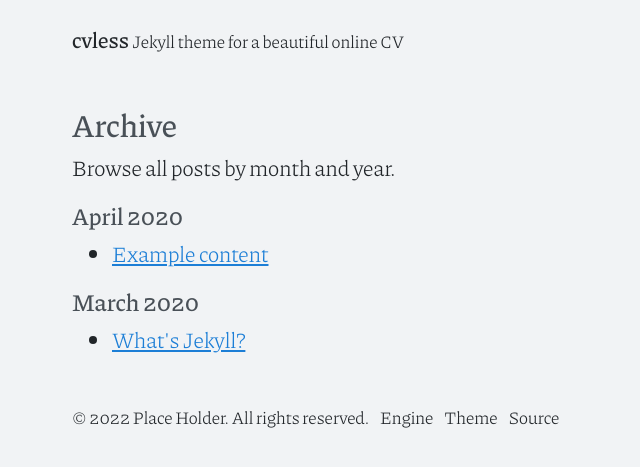
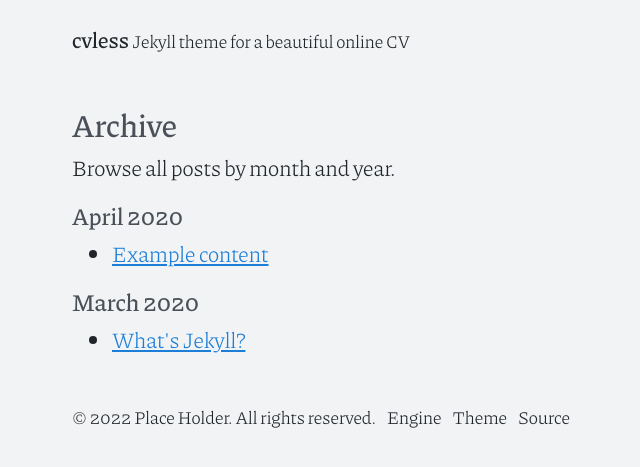
Before and after one commit to piazzai/cvless, a Jekyll site: the page built from archive.md, in a window 1280 px wide. Shown: the top 467 px of the page, without its empty margins (212-852 px from the left). Built offline with Jekyll 4.4.1, drawn with Linux system fonts in a browser that asks for light colours.

Commit message:
Resize small text

```diff
--- a/_sass/_type.scss
+++ b/_sass/_type.scss
@@ -79,6 +79,10 @@ blockquote {
   }
 }
 
+small {
+  font-size: var(--body-font-size-small);
+}
+
 figure {
   margin: 0;
 }
--- a/_sass/_variables.scss
+++ b/_sass/_variables.scss
@@ -1,6 +1,7 @@
 :root {
   --body-font: "Piazzolla", serif;
   --body-font-size: 22px;
+  --body-font-size-small: 18px;
   --body-line-height: 1.45;
   --body-font-weight: 300;
   --body-font-weight-bold: 500;
```
